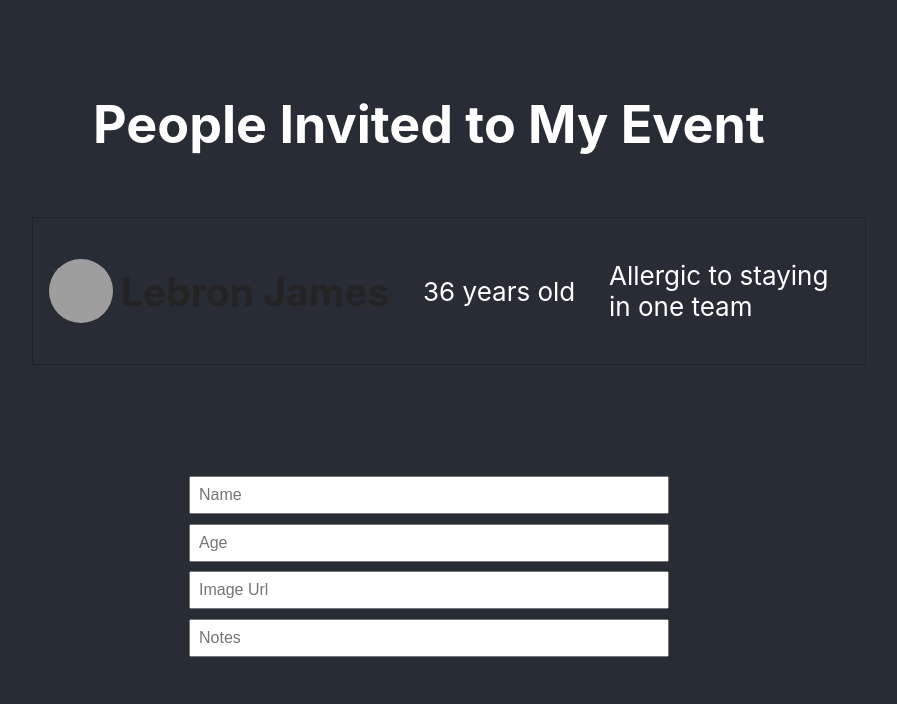
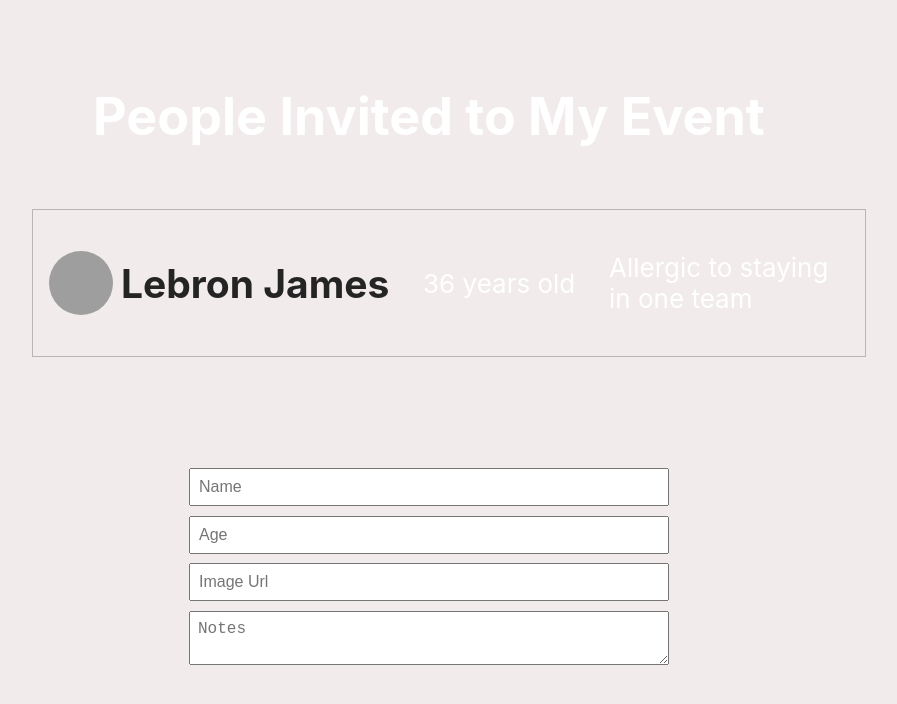
Before and after one commit to Stankovich96/EventList, a React (Create React App) app: page / in a window 1280 px wide. Shown: the top 704 px of the page, without its empty margins (211-1108 px from the left). Built offline with nearby package versions, Linux system fonts and the light colour scheme; grey boxes are pictures that could not be loaded.

Commit message:
form list

```diff
--- a/src/App.css
+++ b/src/App.css
@@ -14,7 +14,7 @@
 }
 
 .App-header {
-  background-color: #282c34;
+  background-color: #f1ebeb;
   min-height: 100vh;
   display: flex;
   flex-direction: column;
--- a/src/components/AddToList.tsx
+++ b/src/components/AddToList.tsx
@@ -10,7 +10,7 @@
 				placeholder='Image Url'
 				className='AddToList-input'
 			/>{' '}
-			<input type='text' placeholder='Notes' className='AddToList-input' />
+			<textarea placeholder='Notes' className='AddToList-input' />
 		</div>
 	);
 };
```
